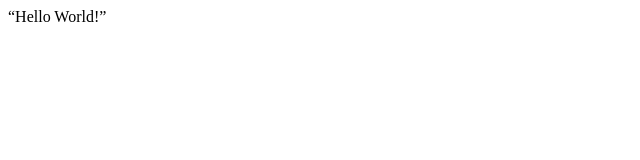
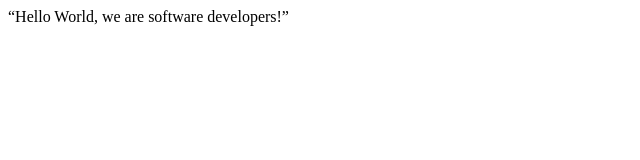
Before and after one commit to KDlamini/Hello-World, a plain HTML site: page index.html in a window 1280 px wide. Shown: the whole page, without its empty margins (0-640 px from the left). Drawn offline with Linux system fonts and the light colour scheme.

Commit message:
modified Hello World text

```diff
--- a/index.html
+++ b/index.html
@@ -8,7 +8,7 @@
 
   <body>
     <script src="https://cdn.freecodecamp.org/testable-projects-fcc/v1/bundle.js"></script>
-    “Hello World!”
+    “Hello World, we are software developers!”
     <script  src="js/index.js"></script>
   </body>
 </html>
```
